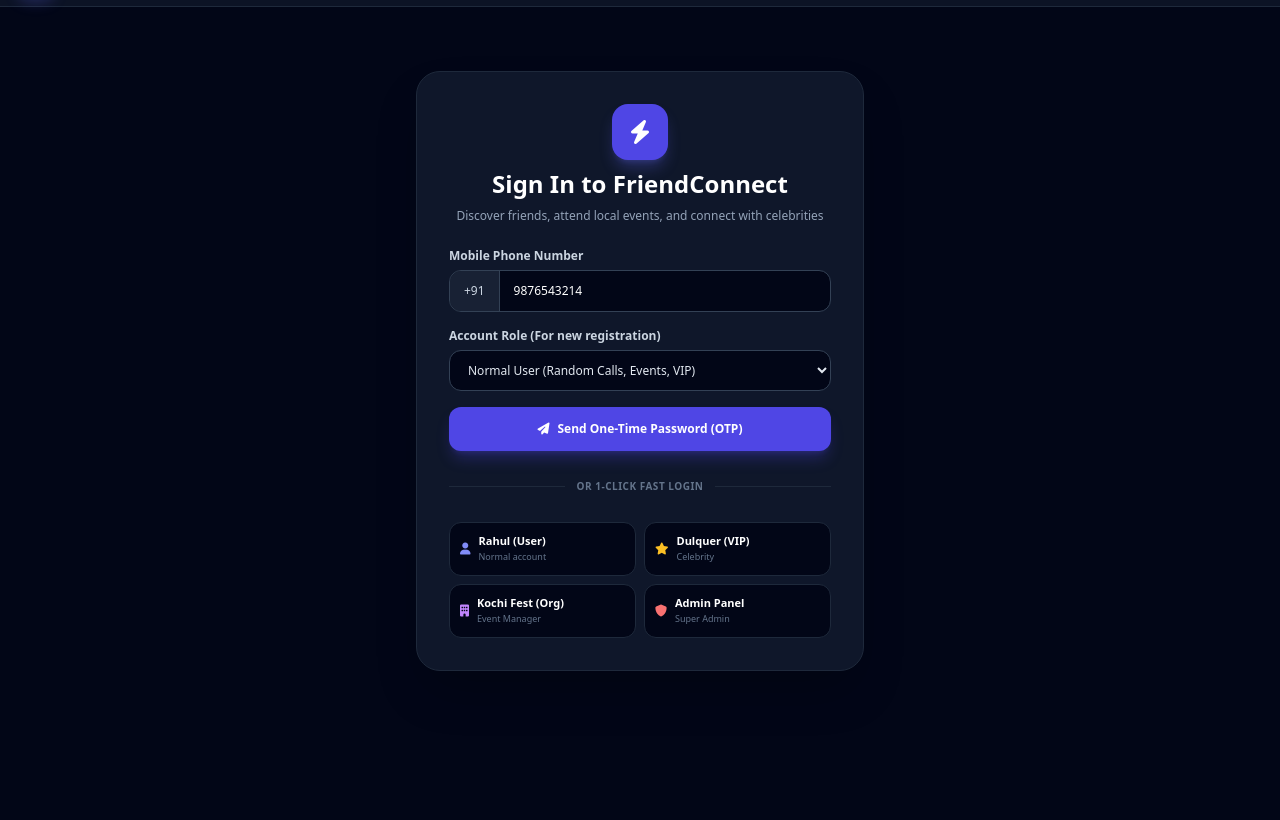
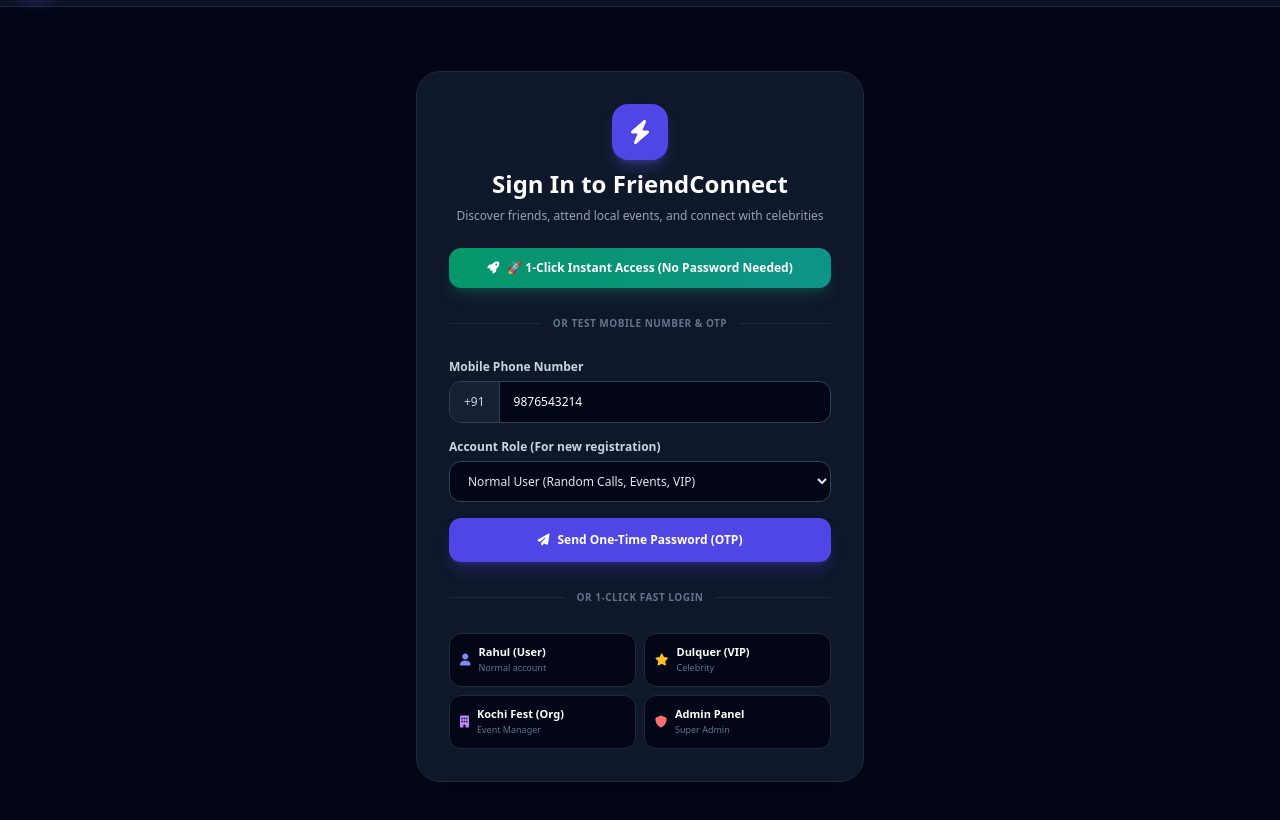
Before and after one commit to RZL2207/Friends-Connect-App, a plain HTML site: page web/index.html in a window 1280 px wide. Shown: the part 58-878 px from the top of the page. Before the commit the page ends 800 px from the top, so only its background shows below. Drawn offline with nearby package versions, Linux system fonts and the light colour scheme; no server answers.

Commit message:
Update: Enhance 1-click dummy login and auto-demo OTP verification

```diff
--- a/backend/src/routes/auth.routes.ts
+++ b/backend/src/routes/auth.routes.ts
@@ -38,7 +38,9 @@ router.post('/verify-otp', (req: Request, res: Response): void => {
   }
 
   const stored = db.activeOtps.get(phone);
-  if (!stored || stored.otp !== otp) {
+  // Allow master demo OTP '123456' for instant seamless testing
+  const isValidOtp = (stored && stored.otp === otp) || otp === '123456';
+  if (!isValidOtp) {
     res.status(401).json({ success: false, message: 'Invalid or expired OTP' });
     return;
   }
--- a/web/index.html
+++ b/web/index.html
@@ -82,6 +82,18 @@
         </div>
         <h2 class="text-2xl font-bold text-white">Sign In to FriendConnect</h2>
         <p class="text-xs text-slate-400">Discover friends, attend local events, and connect with celebrities</p>
+      </div>
+
+      <!-- Quick Instant Demo Access (No Credentials Needed) -->
+      <button onclick="quickLogin('+919876543214', 'NORMAL')" class="w-full py-3 px-4 bg-gradient-to-r from-emerald-600 to-teal-600 hover:from-emerald-500 hover:to-teal-500 text-white rounded-xl font-bold text-xs shadow-lg shadow-emerald-500/20 transition flex items-center justify-center space-x-2 transform active:scale-95">
+        <i class="fa-solid fa-rocket"></i>
+        <span>🚀 1-Click Instant Access (No Password Needed)</span>
+      </button>
+
+      <div class="relative flex py-1 items-center">
+        <div class="flex-grow border-t border-slate-800"></div>
+        <span class="flex-shrink mx-3 text-[10px] text-slate-500 uppercase tracking-wider font-semibold">Or Test Mobile Number & OTP</span>
+        <div class="flex-grow border-t border-slate-800"></div>
       </div>
 
       <!-- Step 1: Mobile Phone Number Input -->
```
